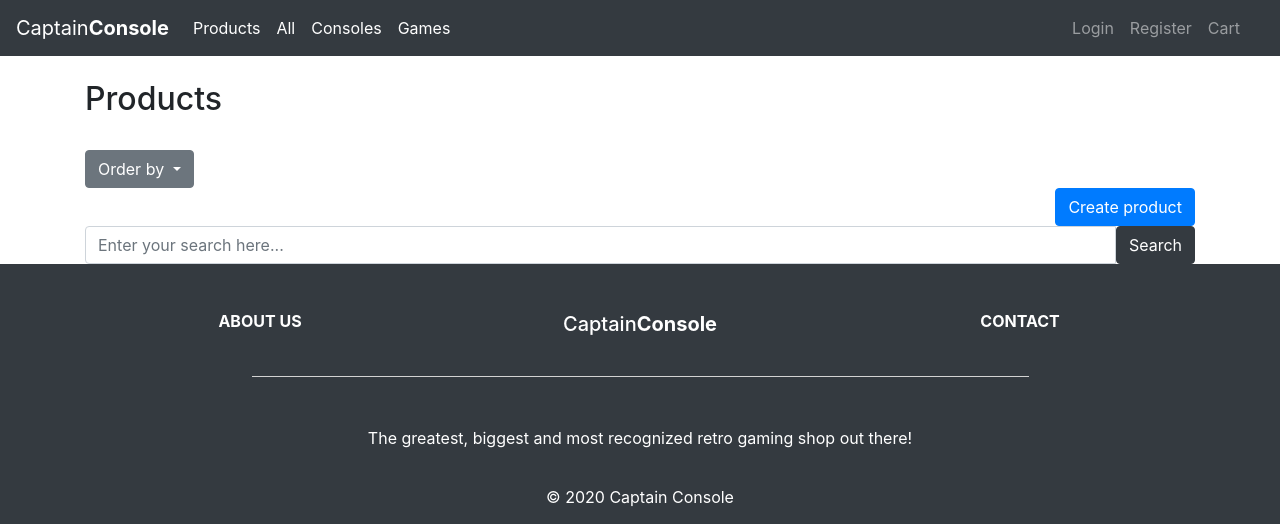
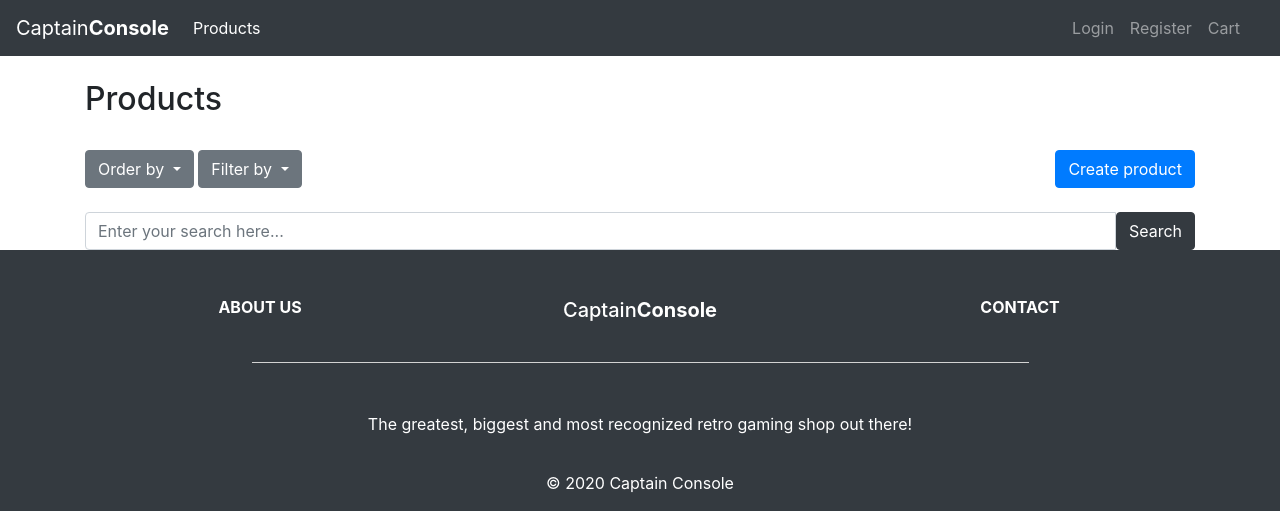
Before and after one commit to maggi911/captain_console, a Django app: page /products/ in a window 1280 px wide. Shown: the top 524 px of the page. Run offline with Django 3.2, Linux system fonts and the light colour scheme; data that the repository does not hold is empty; some libraries are stand-ins or nearby versions.

Commit message:
sort, filter, nav

```diff
--- a/products/urls.py
+++ b/products/urls.py
@@ -4,7 +4,14 @@ from . import views
 urlpatterns = [
     # localhost:8000/products
     path('', views.index, name="products-index"),
-    path('sort_by_price', views.sort_by_price, name="sort-by-price"),
+    path('/sort_by_price', views.sort_all_by_price, name="sort-by-price"),
+    path('/sort_by_name', views.index, name="sort-by-name"),
+    path('games/sort_by_price', views.sort_games_by_price, name="sort-games-by-price"),
+    path('consoles/sort_by_price', views.sort_consoles_by_price, name="sort-games-by-price"),
+    path('games/sort_by_name', views.sort_games_by_name, name="sort-games-by-name"),
+    path('consoles/sort_by_name', views.sort_consoles_by_name, name="sort-games-by-name"),
+    path('consoles', views.get_all_consoles, name="filter-by-console"),
+    path('games', views.get_all_games, name="filter-by-game"),
     path('<int:id>', views.get_product_by_id, name="product_details"),
     path('create_product', views.create_product, name="create_product"),
     path('delete_product/<int:id>', views.delete_product, name="delete_product"),
--- a/products/views.py
+++ b/products/views.py
@@ -20,7 +20,7 @@ def index(request):
     context = {"products": Product.objects.all().order_by("name")}
     return render(request, "products/index.html", context)
 
-def sort_by_price(request):
+def sort_all_by_price(request):
     if "search_filter" in request.GET:
         search_filter = request.GET["search_filter"]
         products = [ {
@@ -31,6 +31,30 @@ def sort_by_price(request):
         } for x in Product.objects.filter(name__icontains=search_filter)]
         return JsonResponse({"data": products})
     context = {"products": Product.objects.all().order_by("price")}
+    return render(request, "products/index.html", context)
+
+def sort_consoles_by_name(request):
+    context = {"products": Product.objects.filter(category=1).order_by("name")}
+    return render(request, "products/index.html", context)
+
+def sort_games_by_name(request):
+    context = {"products": Product.objects.filter(category=2).order_by("name")}
+    return render(request, "products/index.html", context)
+
+def sort_consoles_by_price(request):
+    context = {"products": Product.objects.filter(category=1).order_by("price")}
+    return render(request, "products/index.html", context)
+
+def sort_games_by_price(request):
+    context = {"products": Product.objects.filter(category=2).order_by("price")}
+    return render(request, "products/index.html", context)
+
+def get_all_consoles(request):
+    context = {"products": Product.objects.filter(category=1).order_by("name")}
+    return render(request, "products/index.html", context)
+
+def get_all_games(request):
+    context = {"products": Product.objects.filter(category=2).order_by("name")}
     return render(request, "products/index.html", context)
 
 # /products/id
--- a/templates/navigation.html
+++ b/templates/navigation.html
@@ -8,15 +8,6 @@
       <li class="nav-item active">
         <a class="nav-link" href="{% url 'products-index' %}">Products <span class="sr-only">(current)</span></a>
       </li>
-        <li class="nav-item active">
-          <a class="nav-link" href="{% url 'products-index' %}">All</a>
-        </li>
-        <li class="nav-item active">
-            <a class="nav-link" href="#">Consoles</a>
-        </li>
-        <li class="nav-item active">
-            <a class="nav-link" href="#">Games</a>
-        </li>
     </ul>
     <ul class="navbar-nav ml-auto">
       <li class="nav-item order-2 order-md-1"><a href="#" class="nav-link" title="settings"><i class="fa fa-cog fa-fw fa-lg"></i></a></li>
--- a/templates/products/index.html
+++ b/templates/products/index.html
@@ -4,14 +4,23 @@
     <div>
         <h2>Products</h2>
         <br>
-        <div class="dropdown">
-          <button class="btn btn-secondary dropdown-toggle" type="button" id="dropdownMenuButton" data-toggle="dropdown" aria-haspopup="true" aria-expanded="false">
-            Order by
-          </button>
-          <div class="dropdown-menu" aria-labelledby="dropdownMenuButton">
-            <a class="dropdown-item" href="{% url 'products-index' %}">Name</a>
-            <a class="dropdown-item" href="{% url 'sort-by-price' %}">Price</a>
-          </div>
+        <div class="btn-group">
+            <button class="btn btn-secondary dropdown-toggle" type="button" id="dropdownMenuButton" data-toggle="dropdown" aria-haspopup="true" aria-expanded="false">
+                  Order by
+            </button>
+            <div class="dropdown-menu" aria-labelledby="dropdownMenuButton">
+              <a class="dropdown-item" href="{{ request.path }}/sort_by_name">Name</a>
+              <a class="dropdown-item" href="{{ request.path }}/sort_by_price">Price</a>
+            </div>
+        </div>
+        <div class="btn-group">
+            <button class="btn btn-secondary dropdown-toggle" type="button" id="dropdownMenuButton" data-toggle="dropdown" aria-haspopup="true" aria-expanded="false">
+                  Filter by
+            </button>
+            <div class="dropdown-menu" aria-labelledby="dropdownMenuButton">
+              <a class="dropdown-item" href="{% url 'filter-by-console' %}">Consoles</a>
+              <a class="dropdown-item" href="{% url 'filter-by-game' %}">Games</a>
+            </div>
         </div>
         <a href="{% url 'create_product' %}" class="btn btn-primary float-right">Create product</a>
     </div>
```
